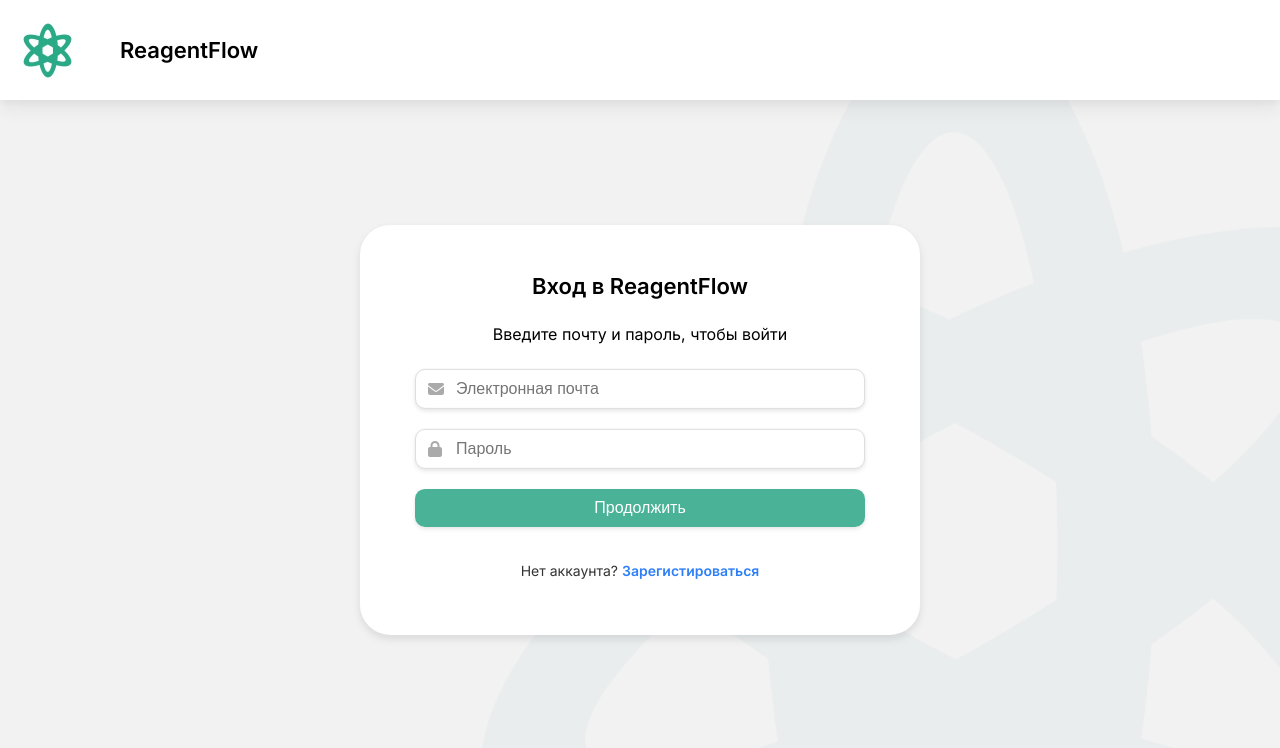
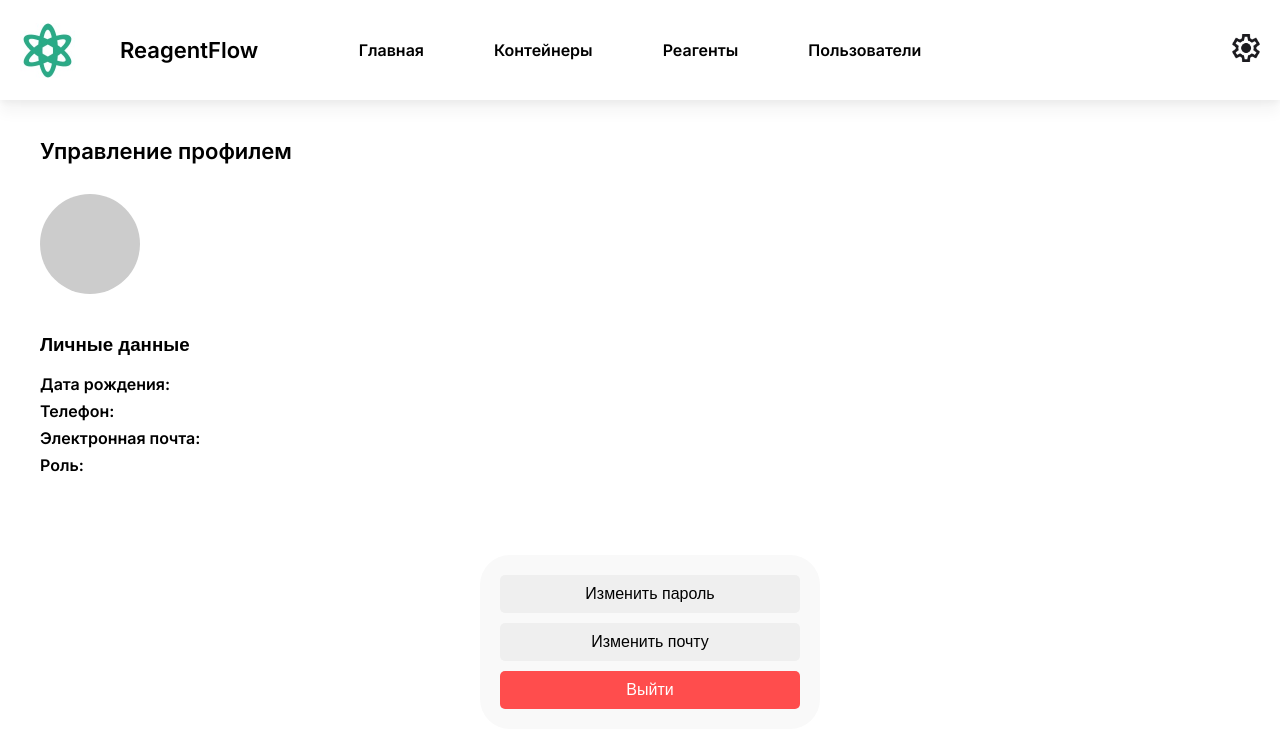
Before and after one commit to ReagentFlow/frontend, a React (Create React App) app: page /settings in a window 1280 px wide. Before the commit this address led to /login. Shown: the top 748 px of the page. Built offline with nearby package versions, Linux system fonts and the light colour scheme; no server answers; sample sign-in values are in the browser's storage.

Commit message:
личный кабинет

```diff
--- a/src/api/axiosConfig.js
+++ b/src/api/axiosConfig.js
@@ -8,10 +8,10 @@ const axiosInstance = axios.create({
 const refreshToken = async () => {
     try {
         const refresh = JSON.parse(localStorage.getItem('authTokens')).refresh;
-        const response = await axiosInstance.post('/auth/refresh/', { refresh });
-        const newAccessToken = response.data.access;
-        localStorage.setItem('accessToken', newAccessToken);
-        return newAccessToken;
+        const response = await axiosInstance.post('/auth/token/refresh/', { refresh });
+        response.data.refresh = refresh;
+        localStorage.setItem('authTokens', response.data);
+        return response.data.access;
     } catch (error) {
         console.error('Error refreshing token:', error);
         throw error;
@@ -20,9 +20,13 @@ const refreshToken = async () => {
 
 axiosInstance.interceptors.request.use(
     async (config) => {
-        const authTokens = JSON.parse(localStorage.getItem('authTokens'));
-        if (authTokens && authTokens.access) {
-            config.headers.Authorization = `Bearer ${authTokens.access}`;
+        try {
+            const authTokens = JSON.parse(localStorage.getItem('authTokens'));
+            if (authTokens && authTokens.access) {
+                config.headers.Authorization = `Bearer ${authTokens.access}`;
+            }
+        } catch (error) {
+            console.error('Error parsing authTokens from localStorage:', error);
         }
         return config;
     },
--- a/src/components/auth/AuthContext.jsx
+++ b/src/components/auth/AuthContext.jsx
@@ -1,5 +1,6 @@
-import React, { createContext, useState, useEffect } from "react";
-import axiosInstance from "../../api/axiosConfig";
+import React, { createContext, useState } from "react";
+import axios from "axios";
+import API_URL from "../../constants/constants";
 
 const AuthContext = createContext();
 
@@ -25,7 +26,7 @@ const AuthProvider = ({ children }) => {
     });
 
     const register = async (email, firstName, middleName, lastName, password, inviteCode) => {
-        const response = await axiosInstance.post('auth/users/', {
+        const response = await axios.post(`${API_URL}auth/users/`, {
             email: email,
             first_name: firstName,
             middle_name: middleName,
@@ -37,7 +38,7 @@ const AuthProvider = ({ children }) => {
     };
 
     const login = async (email, password) => {
-        const response = await axiosInstance.post('auth/token/', {
+        const response = await axios.post(`${API_URL}auth/token/`, {
             email: email,
             password: password,
         });
@@ -45,7 +46,7 @@ const AuthProvider = ({ children }) => {
         setUser(response.data.access);
         localStorage.setItem('authTokens', JSON.stringify(response.data));
         localStorage.setItem('user', JSON.stringify(response.data.access));
-        axiosInstance.defaults.headers.common['Authorization'] = `Bearer ${response.data.access}`;
+        axios.defaults.headers.common['Authorization'] = `Bearer ${response.data.access}`;
         return response;
     }
 
@@ -54,7 +55,7 @@ const AuthProvider = ({ children }) => {
         setUser(null);
         localStorage.removeItem('authTokens');
         localStorage.removeItem('user');
-        delete axiosInstance.defaults.headers.common['Authorization'];
+        delete axios.defaults.headers.common['Authorization'];
         window.location.href = '/login';
     };
 
@@ -62,27 +63,20 @@ const AuthProvider = ({ children }) => {
         if (role !== 'admin' && role !== 'user') {
             throw new Error('Invalid role');
         }
-        const response = await axiosInstance.post('auth/invite_codes/', {
+        const response = await axios.post(`${API_URL}auth/invite_codes/`, {
             role,
         });
         return response;
     };
 
     const getInviteCodes = async () => {
-        const response = await axiosInstance.get('auth/invite_codes/', {
+        const response = await axios.get(`${API_URL}auth/invite_codes/`, {
             headers: {
                 Authorization: `Bearer ${authTokens.access}`,
             },
         });
         return response;
     };
-
-    useEffect(() => {
-        const authTokens = JSON.parse(localStorage.getItem('authTokens'));
-        if (authTokens) {
-            setUser(authTokens.access);
-        }
-    }, [authTokens]);
 
     const contextData = {
         user,
--- a/src/pages/ContainersTable.jsx
+++ b/src/pages/ContainersTable.jsx
@@ -1,5 +1,6 @@
 import React, { useState, useEffect } from 'react';
-import axiosInstance from '../api/axiosConfig';
+import axios from 'axios';
+import API_URL from '../constants/constants';
 import '../styles/Table.css';
 
 function ContainersTable() {
@@ -11,7 +12,7 @@ function ContainersTable() {
 
     const fetchContainersData = async () => {
         try {
-            const response = await axiosInstance.get('data/containers/');
+            const response = await axios.get(`${API_URL}data/containers/`);
             setContainers(response.data);
         } catch (error) {
             console.error('Error fetching reagents data:', error);
--- a/src/pages/ReagentsTable.jsx
+++ b/src/pages/ReagentsTable.jsx
@@ -1,5 +1,6 @@
 import React, { useState, useEffect } from 'react';
-import axiosInstance from '../api/axiosConfig';
+import axios from 'axios';
+import API_URL from '../constants/constants';
 import '../styles/Table.css';
 
 function ReagentsTable() {
@@ -11,7 +12,7 @@ function ReagentsTable() {
 
     const fetchReagentsData = async () => {
         try {
-            const response = await axiosInstance.get('data/reagents/');
+            const response = await axios.get(`${API_URL}data/reagents/`);
             setReagents(response.data);
         } catch (error) {
             console.error('Error fetching reagents data:', error);
--- a/src/pages/Settings.jsx
+++ b/src/pages/Settings.jsx
@@ -1,15 +1,85 @@
-import React, { useContext } from 'react';
+import React, { useContext, useEffect, useState } from 'react';
 import { AuthContext } from '../components/auth/AuthContext';
+import axios from 'axios';
+import API_URL from '../constants/constants';
 import '../styles/Settings.css';
 
 function Settings() {
     const { logout } = useContext(AuthContext);
 
+    const [user, setUser] = useState({
+        fullName: '',
+        birthDate: '',
+        phone: '',
+        email: '',
+        role: '',
+    });
+
+    const fetchUserData = async () => {
+        try {
+            const response = await axios.get(`${API_URL}auth/users/me/`);
+            const roleMap = {
+                'admin': 'Администратор',
+                'user': 'Пользователь',
+                'User': 'Пользователь',
+            };
+            setUser({
+                fullName: `${response.data.last_name} ${response.data.first_name} ${response.data.middle_name}`,
+                birthDate: response.data.birth_date || '01.01.1970',
+                phone: response.data.phone || '8-800-555-35-35',
+                email: response.data.email,
+                role: roleMap[response.data.role] || response.data.role,
+            });
+        } catch (error) {
+            console.error('Error fetching user data', error);
+        }
+    };
+
+    useEffect(() => {
+        fetchUserData();
+    }, []);
+
+    const handleLogout = () => {
+        logout();
+        console.log('User logged out');
+    };
+
+    const handleChangePassword = () => {
+        // pass
+        console.log('Change password');
+    };
+
+    const handleChangeEmail = () => {
+        // pass
+        console.log('Change email');
+    };
+
     return (
-        <div className="settings-container">
-            <div className="settings-banner">
-                <h1>Настройки</h1>
-                <button onClick={logout} className="logout-button">Выйти</button>
+        <div className="settings-page">
+            <h2>Управление профилем</h2>
+            <div className="profile-section">
+                <div className="profile-picture">
+                    <div className="placeholder"></div>
+                </div>
+                <div className="profile-info">
+                    <h3>{user.fullName}</h3>
+                </div>
+            </div>
+            <div className="personal-data-section">
+                <h3>Личные данные</h3>
+                <div className="personal-data">
+                    <p><strong>Дата рождения:</strong> {user.birthDate}</p>
+                    <p><strong>Телефон:</strong> {user.phone}</p>
+                    <p><strong>Электронная почта:</strong> {user.email}</p>
+                    <p><strong>Роль:</strong> {user.role}</p>
+                </div>
+            </div>
+            <div className="button-container">
+                <div className="action-buttons">
+                    <button onClick={handleChangePassword}>Изменить пароль</button>
+                    <button onClick={handleChangeEmail}>Изменить почту</button>
+                    <button onClick={handleLogout} className="logout-button">Выйти</button>
+                </div>
             </div>
         </div>
     );
--- a/src/pages/UsersTable.jsx
+++ b/src/pages/UsersTable.jsx
@@ -1,5 +1,6 @@
 import React, { useState, useEffect } from 'react';
-import axiosInstance from '../api/axiosConfig';
+import axios from 'axios';
+import API_URL from '../constants/constants';
 import '../styles/Table.css';
 
 function UsersTable() {
@@ -11,7 +12,7 @@ function UsersTable() {
 
     const fetchUsersData = async () => {
         try {
-            const response = await axiosInstance.get('auth/users/');
+            const response = await axios.get(`${API_URL}auth/users/`);
             setUsers(response.data);
             console.log('Users data:', response.data);
         } catch (error) {
--- a/src/styles/Settings.css
+++ b/src/styles/Settings.css
@@ -1,42 +1,76 @@
-.settings-container {
+.settings-page {
+    font-family: Arial, sans-serif;
+    padding-top: 120px;
+    padding-left: 40px;
+    padding-right: 20px;
+}
+
+.profile-section {
+    display: flex;
+    align-items: center;
+    margin-bottom: 20px;
+    padding-top: 20px;
+}
+
+.profile-picture .placeholder {
+    width: 100px;
+    height: 100px;
+    background-color: #ccc;
+    border-radius: 50%;
+}
+
+.profile-info {
+    margin-left: 2rem;
+}
+
+.profile-info h3 {
+    margin-top: 0;
+}
+
+.personal-data-section {
+    margin-top: 40px;
+}
+
+.personal-data p,
+.additional-info p {
+    margin: 0.5rem 0;
+}
+
+.button-container {
     display: flex;
     justify-content: center;
-    align-items: center;
-    height: 100vh;
-    background-color: #f2f2f2;
+    margin-top: 80px;
 }
 
-.settings-banner {
+.action-buttons {
     display: flex;
     flex-direction: column;
-    justify-content: center;
-    align-items: center;
-    background-color: #fff;
-    border-radius: 10px;
-    width: 80%;
-    max-width: 600px;
+    gap: 10px;
     padding: 20px;
-    box-shadow: 0 2px 4px rgba(0, 0, 0, 0.1);
+    background-color: #f9f9f9;
+    border-radius: 30px;
+    max-width: 300px;
+    width: 100%;
 }
 
-.settings-banner h1 {
-    font-size: 24px;
-    color: #333;
-    text-align: center;
-    margin-bottom: 20px;
-}
-
-.logout-button {
-    padding: 10px 20px;
+.action-buttons button {
+    padding: 10px 15px;
     border: none;
     border-radius: 5px;
-    background-color: #41AB92;
-    color: #fff;
+    cursor: pointer;
     font-size: 16px;
-    cursor: pointer;
     transition: background-color 0.3s ease;
 }
 
-.logout-button:hover {
-    background-color: #00c997;
+.action-buttons button:hover {
+    background-color: #ddd;
 }
+
+.action-buttons .logout-button {
+    background-color: #ff4d4d;
+    color: white;
+}
+
+.action-buttons .logout-button:hover {
+    background-color: #ff0000;
+}
```
